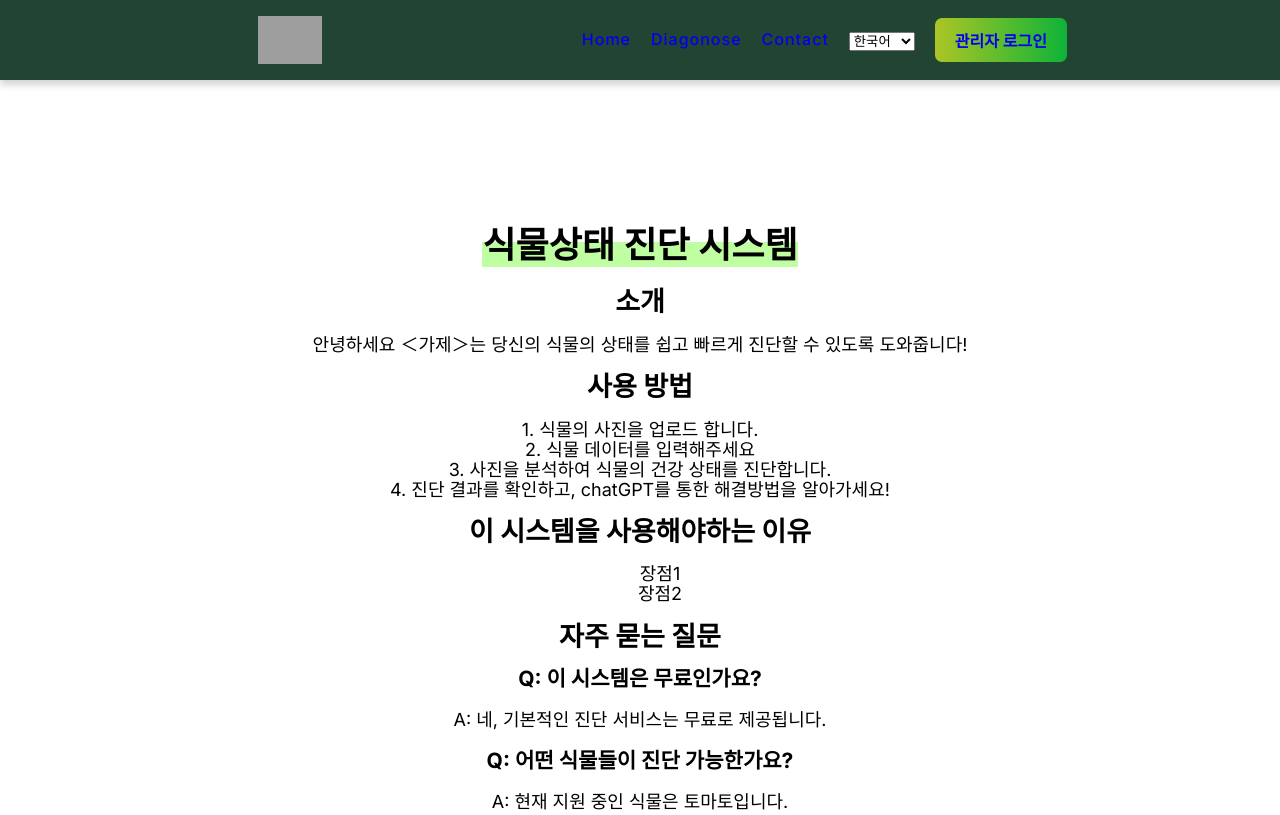
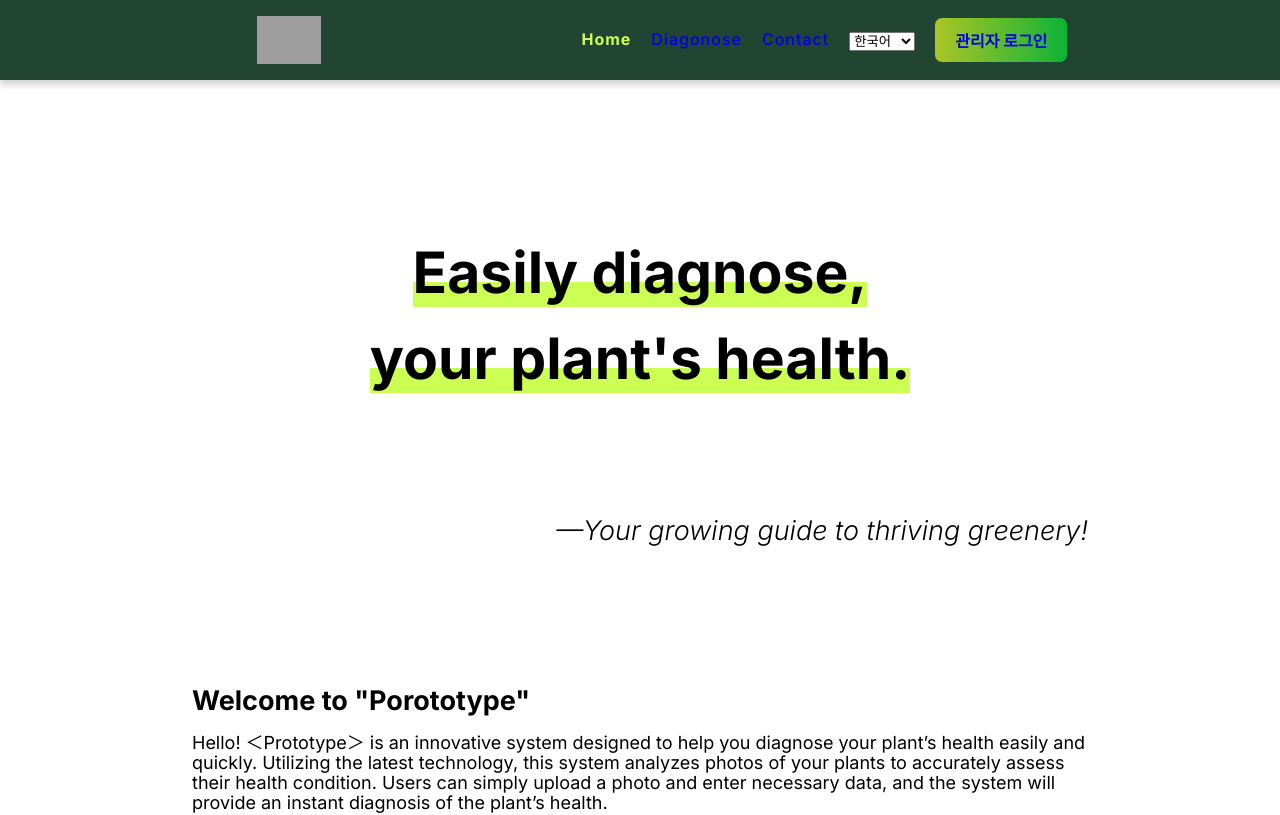
Before and after one commit to CBNU-Graduation-Projects/PlantAI-BackEnd, a React (Create React App) app in the folder plant_web_app/: page /home in a window 1280 px wide. Shown: the top 815 px of the page. Built offline with nearby package versions, Linux system fonts and the light colour scheme; grey boxes are pictures that could not be loaded.

Commit message:
home 수정 및 페이지이동시 nav 색상고정

```diff
--- a/plant_web_app/src/pages/Home.js
+++ b/plant_web_app/src/pages/Home.js
@@ -9,41 +9,55 @@ const Home = () => {
 
   return (
     <div className="container">
-      <header className="header">
-        <h1 className='hello'>식물상태 진단 시스템</h1>
-      </header>
       <section className="section">
-        <h2>소개</h2>
-        <p>
-          안녕하세요
-          ＜가제＞는 당신의 식물의 상태를 쉽고 빠르게 진단할 수 있도록 도와줍니다!
+        <h1 className='header neon'>Easily diagnose, <br /> your plant's health.</h1>
+        <h1 className='rightalign'>—Your growing guide to thriving greenery!</h1>
+      </section>
+      <section className="section">
+        <h2 className='sectiontitle'>Welcome to "Porototype"</h2>
+        <p className='sectiondescribe'>
+          Hello! ＜Prototype＞ is an innovative system designed to help you diagnose your plant’s health easily and quickly.
+          Utilizing the latest technology, this system analyzes photos of your plants to accurately assess their health condition.
+          Users can simply upload a photo and enter necessary data, and the system will provide an instant diagnosis of the plant’s health.
+          <br />
+          <br />Additionally, based on the diagnosis, it offers recommendations for necessary actions and provides useful tips and information for problem-solving. ＜Prototype＞ introduces a new approach to plant care, helping you maintain and enhance the health of your plants.
         </p>
       </section>
       <section className="section">
-        <h2>사용 방법</h2>
-        <p>
-          1. 식물의 사진을 업로드 합니다.<br />
-          2. 식물 데이터를 입력해주세요<br />
-          3. 사진을 분석하여 식물의 건강 상태를 진단합니다.<br />
-          4. 진단 결과를 확인하고, chatGPT를 통한 해결방법을 알아가세요!
+        <h2 className='sectiontitle'>How to Use</h2>
+        <p className='sectiondescribe'>
+          1. Upload a Photo of Your Plant<br />
+          Users start by uploading a photo of the plant they want to diagnose. Ensure the photo clearly shows the entire plant and any specific issues.<br />
+
+          2. Enter Plant Data<br />
+          Provide necessary information such as the plant type, location, and recent care details. This helps improve the accuracy of the diagnosis.<br />
+
+          3. Analyze the Photo to Diagnose the Plant’s Health<br />
+          The uploaded photo and entered data are analyzed by the system to assess the plant’s current health status. The diagnosis results are provided instantly.<br />
+
+          4. Review the Diagnosis Results and Explore Solutions with ChatGPT<br />
+          After reviewing the diagnosis results, you will receive recommendations for necessary actions and care tips. You can also use ChatGPT to explore additional solutions and gain useful information about plant care.<br />
+
+          5. Ongoing Monitoring and Updates<br />
+          Regularly monitor the plant’s condition and upload additional photos if needed to update its status. This allows you to continuously manage and improve the health of your plant.<br />
         </p>
       </section>
       <section className="section">
-        <h2>이 시스템을 사용해야하는 이유</h2>
+        <h2 className='sectiontitle'>이 시스템을 사용해야하는 이유</h2>
         <ul>
           <li>장점1</li>
           <li>장점2</li>
         </ul>
       </section>
       <section className="section">
-        <h2>자주 묻는 질문</h2>
+        <h2 className='sectiontitle'>자주 묻는 질문</h2>
         <h3>Q: 이 시스템은 무료인가요?</h3>
         <p>A: 네, 기본적인 진단 서비스는 무료로 제공됩니다.</p>
         <h3>Q: 어떤 식물들이 진단 가능한가요?</h3>
-        <p>A: 현재 지원 중인 식물은 토마토입니다.</p>
+        <p>A: 현재 지원 중인 식 물은 토마토입니다.</p>
       </section>
       <section className="section">
-        <h2>문의하기</h2>
+        <h2 className='sectiontitle'>문의하기</h2>
         <p>시스템에 대한 문의는 <Link to="/contact">여기</Link>로 연락해 주세요.</p>
       </section>
     </div>
--- a/plant_web_app/src/pages/Nav.js
+++ b/plant_web_app/src/pages/Nav.js
@@ -1,17 +1,21 @@
 import React from 'react';
-import { Link } from 'react-router-dom';
+import { Link, useActionData, useLocation } from 'react-router-dom';
 import './nav.css'
 
 const Nav = () => {
+  // 현재 페이지 상태를 나타내는 변수
+  const location = useLocation();
+  const currentPath = location.pathname;
+
   return (
     <nav className="nav-container">
       {/* 임시로고 이미지 */}
       <img className="logo-nav-img" src ="https://www.cbnu.ac.kr/site/www/images/contents/cts596_img01.png" alt="plant_wep" />
 
       <ul className='links'>
-        <li><Link to="/home">Home</Link> </li>
-        <li> <Link to="/Diagonose">Diagonose</Link> </li>
-        <li><Link to="/Contact">Contact</Link> </li>
+        <li><Link to="/home" className={currentPath === "/home" ? "active" : ""}>Home</Link> </li>
+        <li> <Link to="/Diagonose" className={currentPath === "/Diagonose" ? "active" : ""}>Diagonose</Link> </li>
+        <li><Link to="/Contact" className={currentPath === "/Contact" ? "active" : ""}>Contact</Link> </li>
 
       </ul>
 
--- a/plant_web_app/src/pages/home.css
+++ b/plant_web_app/src/pages/home.css
@@ -1,17 +1,44 @@
-.hello {
-    box-shadow: inset 0 -25px 0 #bfffa1;
+.neon {
+    box-shadow: inset 0 -25px 0 rgb(204, 255, 84);
     display: inline;
     line-height: 50px;
 }
 
-.container {
-    margin: 140px 0px 300px 0px;
+.header {
+    font-size: 57px;
+    line-height: 1.5
+}
+
+.rightalign {
+    text-align: right;
+    font-style: italic;
+    font-weight: 300;
+    margin-top: 120px;
+}
+
+.container
+{
+    margin: 140px 15% 300px 15%;
     font-size: large;
     font-weight: 400;
     line-height: 20px;
+}
+
+.section
+{
+    margin-top: 150px;
 }
 
 .mainpage {
     text-align: left;
     margin: 120px 150px 150px 150px;
 }
+
+.sectiontitle {
+    text-align: start;
+}
+
+
+.sectiondescribe {
+    text-align: start;
+}
--- a/plant_web_app/src/pages/nav.css
+++ b/plant_web_app/src/pages/nav.css
@@ -49,7 +49,14 @@
   }
 
   .links a:active {
-    color: rgb(177, 252, 3);
+    /* 클릭누르는 동안 */
+    color:rgb(204, 255, 84);
+  }
+
+  .links a.active {
+    /* 현재 페이지 링크의 색상 */
+    color: rgb(204, 255, 84);
+    font-weight: bold;
   }
 
   .links > * {
@@ -59,7 +66,7 @@
   .links a:after{
     display:block;
     content: '';
-    border-bottom: solid 2px rgb(177, 252, 3);
+    border-bottom: solid 2px rgb(204, 255, 84);
     transform: scaleX(0);
     transition: transform 250ms ease-in-out;
   }
```
